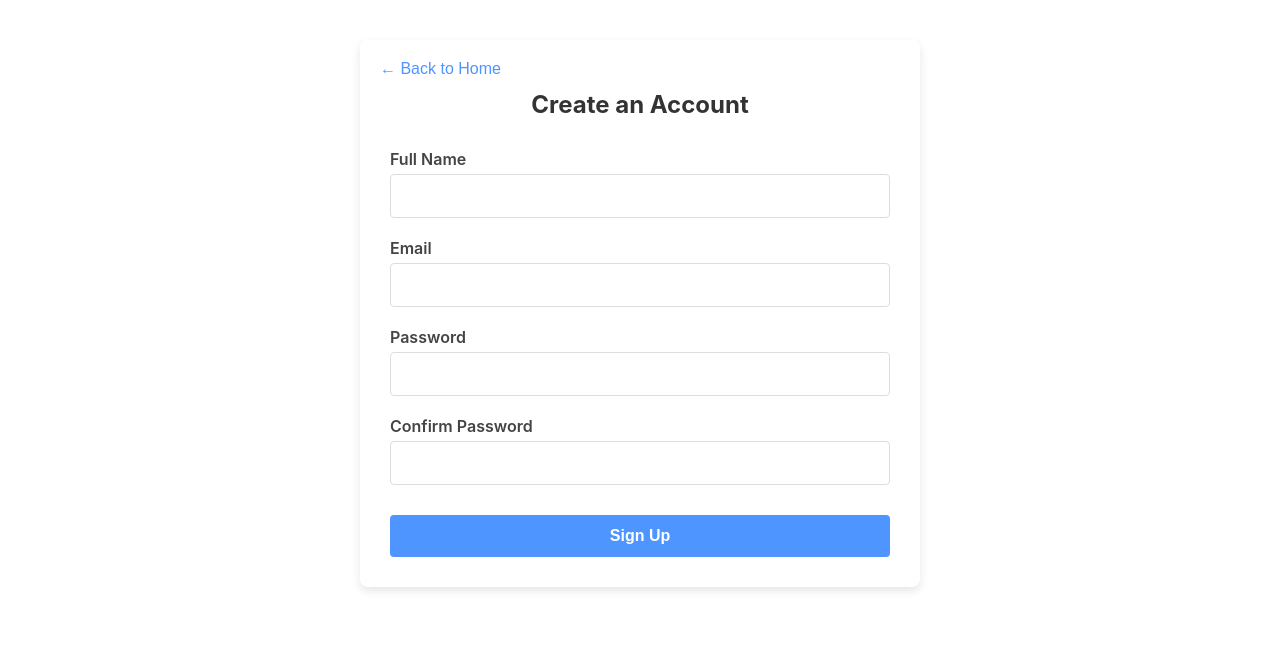
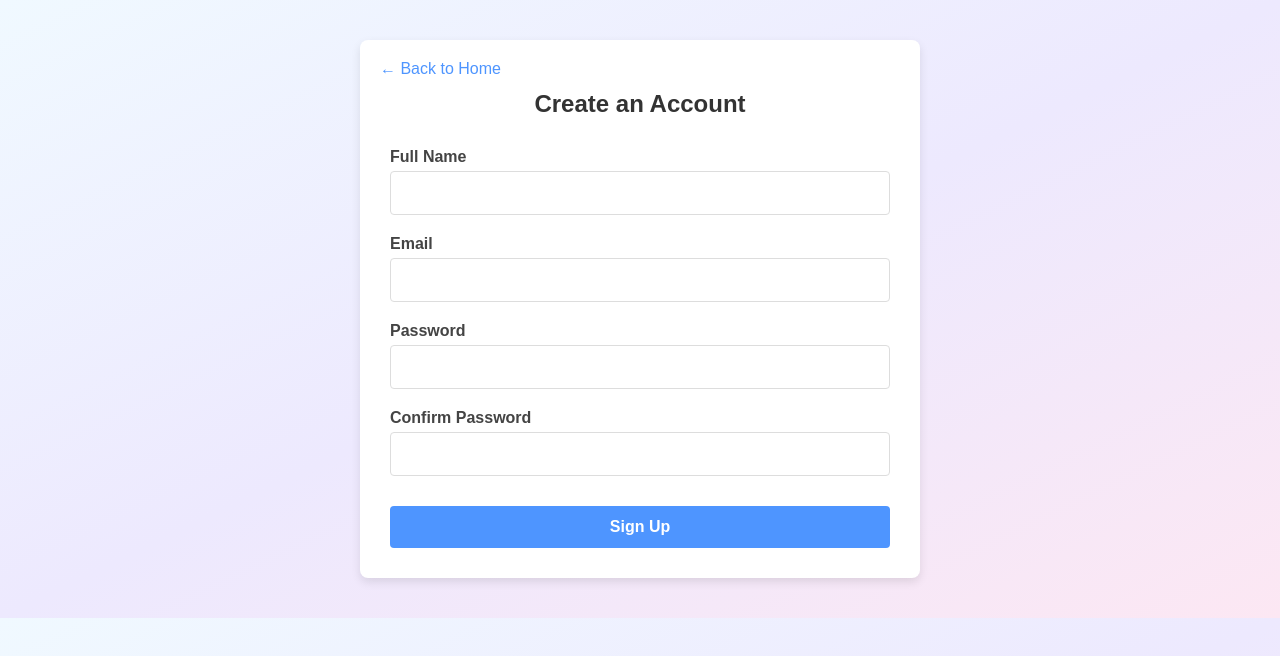
Before and after one commit to cocopuff2234/Daycare-Management-System, a React (Create React App) app: page /signup in a window 1280 px wide. Shown: the top 656 px of the page. Built offline with nearby package versions, Linux system fonts and the light colour scheme.

Commit message:
button hovering

```diff
--- a/src/SignInButton.css
+++ b/src/SignInButton.css
@@ -15,4 +15,5 @@
 
 .sign-in-button:hover {
     background-color: rgba(0, 0, 0, 0.05);
+    transform: translateY(-1px);
 }
--- a/src/SignUp.css
+++ b/src/SignUp.css
@@ -1,3 +1,10 @@
+body {
+  background: linear-gradient(to bottom right, #f0f9ff, #ede9fe, #fce7f3);
+  margin: 0;
+  padding: 0;
+  font-family: Arial, sans-serif; /* Optional: Ensure consistent font */
+}
+
 .signup-container {
   max-width: 500px;
   margin: 40px auto;
```
